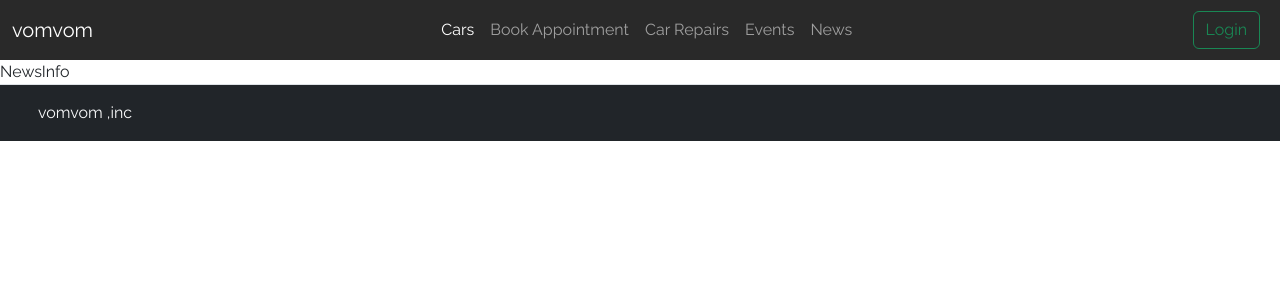
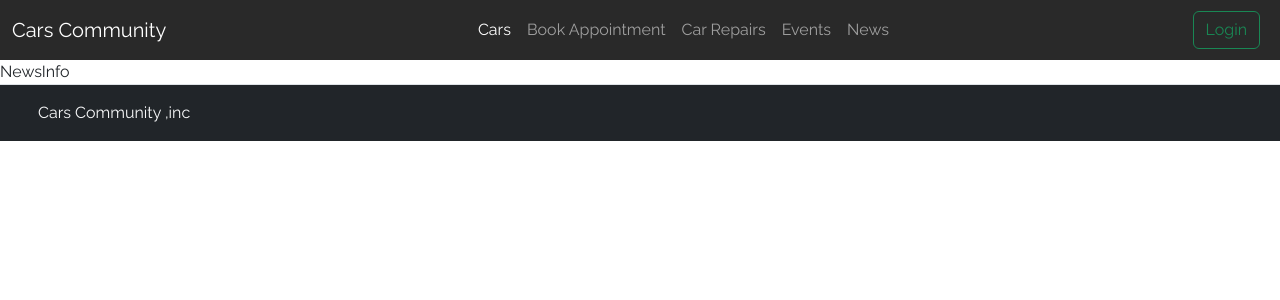
Before and after one commit to bassem620/Cars-Community-Frontend, a React (Create React App) app: page /news/1 in a window 1280 px wide. Shown: the top 300 px of the page. Built offline with nearby package versions, Linux system fonts and the light colour scheme.

Commit message:
name changed

```diff
--- a/src/components/Footer.jsx
+++ b/src/components/Footer.jsx
@@ -7,7 +7,7 @@ const Footer = () => {
                 <Link to="/" class="mb-3 me-2 mb-md-0 text-body-secondary text-decoration-none lh-1">
                     <svg class="bi" width="30" height="24"></svg>
                 </Link>
-                <span class="mb-3 mb-md-0 text-light fs-6">vomvom ,inc</span>
+                <span class="mb-3 mb-md-0 text-light fs-6">Cars Community ,inc</span>
             </div>
         </footer>
     )
--- a/src/components/Nav.jsx
+++ b/src/components/Nav.jsx
@@ -6,7 +6,7 @@ const Nav = () => {
     return (
         <nav class="navbar navbar-expand-md navbar-dark">
             <div class="container-fluid">
-                <Link class="navbar-brand" to="/">vomvom</Link>
+                <Link class="navbar-brand" to="/">Cars Community</Link>
                 <button class="navbar-toggler" type="button" data-bs-toggle="collapse" data-bs-target="#navbarCollapse" aria-controls="navbarCollapse" aria-expanded="false" aria-label="Toggle navigation">
                     <span class="navbar-toggler-icon"></span>
                 </button>
```
